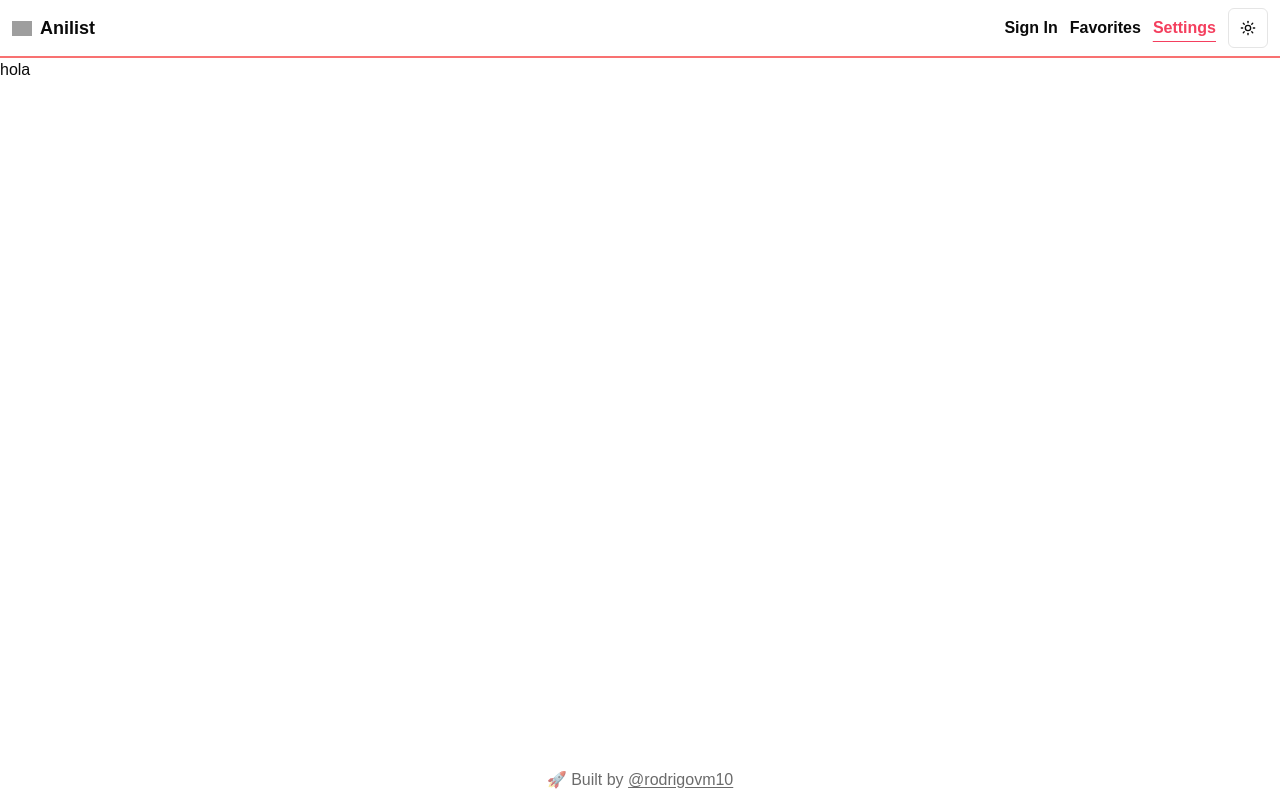
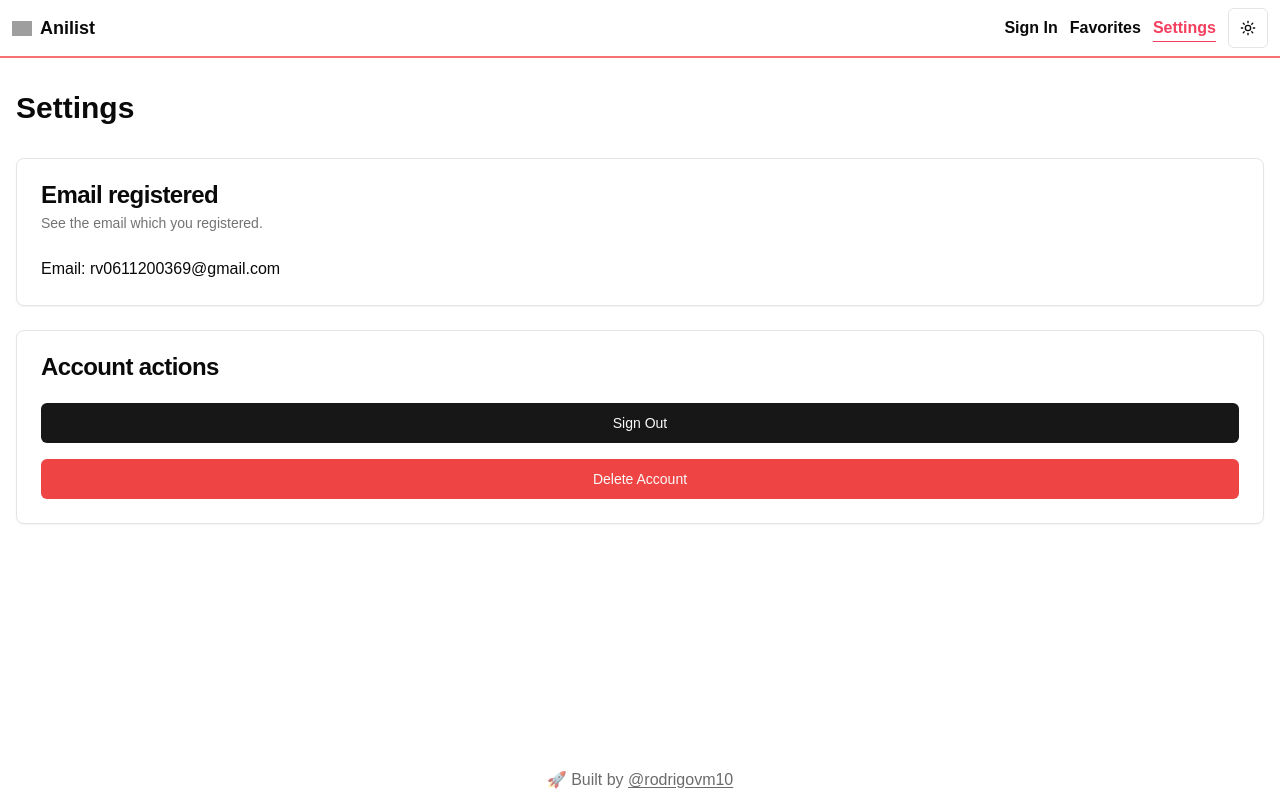
Before and after one commit to rodrigovm10/anilist, a Next.js app: page /settings in a window 1280 px wide. Built offline with nearby package versions, Linux system fonts and the light colour scheme; grey boxes are pictures that could not be loaded.

Commit message:
✅ Settings implemented

```diff
--- a/app/settings/page.tsx
+++ b/app/settings/page.tsx
@@ -1,3 +1,37 @@
+import { Button } from '@/components/ui/button'
+import { Card, CardContent, CardDescription, CardHeader, CardTitle } from '@/components/ui/card'
+
 export default function SettingsPage() {
-  return <p>hola</p>
+  return (
+    <main className='container mx-auto px-4 py-8'>
+      <h1 className='text-3xl font-bold mb-8'>Settings</h1>
+      <section className='space-y-6'>
+        <Card>
+          <CardHeader>
+            <CardTitle>Email registered</CardTitle>
+            <CardDescription>See the email which you registered.</CardDescription>
+          </CardHeader>
+          <CardContent>
+            <p>
+              Email: <span>rv0611200369@gmail.com</span>
+            </p>
+          </CardContent>
+        </Card>
+        <Card>
+          <CardHeader>
+            <CardTitle>Account actions</CardTitle>
+          </CardHeader>
+          <CardContent className='space-y-4'>
+            <Button className='w-full'>Sign Out</Button>
+            <Button
+              variant='destructive'
+              className='w-full'
+            >
+              Delete Account
+            </Button>
+          </CardContent>
+        </Card>
+      </section>
+    </main>
+  )
 }
```
